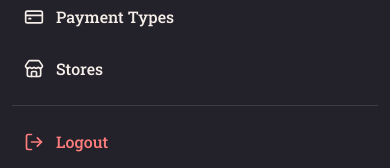
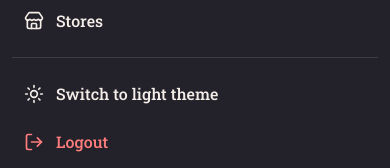
Before and after one commit to GuiziBr/expenses_dashboard, a Next.js app: page /consolidatedBalance in a window 390 px wide. Both pictures are taken after a click on the button "More". Shown: the part 662-830 px from the top of the page. Built offline with nearby package versions, Linux system fonts and the light colour scheme; no server answers.

Commit message:
feat(theme): add a Theme row to the mobile More sheet
Phones have no top-bar toggle, so the More sheet gets a row above Log out
that switches the theme without closing the sheet.

```diff
--- a/src/components/BottomTabBar.tsx
+++ b/src/components/BottomTabBar.tsx
@@ -1,6 +1,6 @@
 "use client"
 
-import { Ellipsis, LogOut } from "lucide-react"
+import { Ellipsis, LogOut, Moon, Sun } from "lucide-react"
 import { usePathname } from "next/navigation"
 import { useEffect, useState } from "react"
 import { MonthAwareLink } from "@/components/MonthAwareLink"
@@ -22,6 +22,7 @@ import {
 	type NavItem
 } from "@/lib/navigation"
 import { cn } from "@/lib/utils"
+import { useTheme } from "@/providers/theme-provider"
 
 const TAB_CLASS =
 	"flex min-h-11 flex-col items-center justify-center gap-1 rounded-lg text-[11px] no-underline outline-none transition-colors focus-visible:ring-2 focus-visible:ring-ring"
@@ -65,6 +66,8 @@ function SheetLink({
 export function BottomTabBar({ className }: { className?: string }) {
 	const pathname = usePathname()
 	const { signOut } = useAuth()
+	const { theme, toggleTheme } = useTheme()
+	const isDark = theme === "dark"
 	const [isMoreOpen, setIsMoreOpen] = useState(false)
 	const isMoreActive = isMoreTabActive(pathname)
 
@@ -149,6 +152,21 @@ export function BottomTabBar({ className }: { className?: string }) {
 					</ul>
 
 					<div className="mt-3 border-t border-border pt-3">
+						{/* Stays open on tap so the change is visible right away */}
+						<button
+							type="button"
+							onClick={toggleTheme}
+							className="flex h-12 w-full cursor-pointer items-center gap-3 rounded-lg px-3 text-base font-medium text-foreground outline-none focus-visible:ring-2 focus-visible:ring-ring"
+						>
+							{isDark ? (
+								<Sun className="size-5 shrink-0" aria-hidden="true" />
+							) : (
+								<Moon className="size-5 shrink-0" aria-hidden="true" />
+							)}
+							{isDark
+								? translations.theme.switchToLight
+								: translations.theme.switchToDark}
+						</button>
 						<button
 							type="button"
 							onClick={() => {
```
Also changed, not shown: 2 other files (tests, documents, lock files or other folders).
